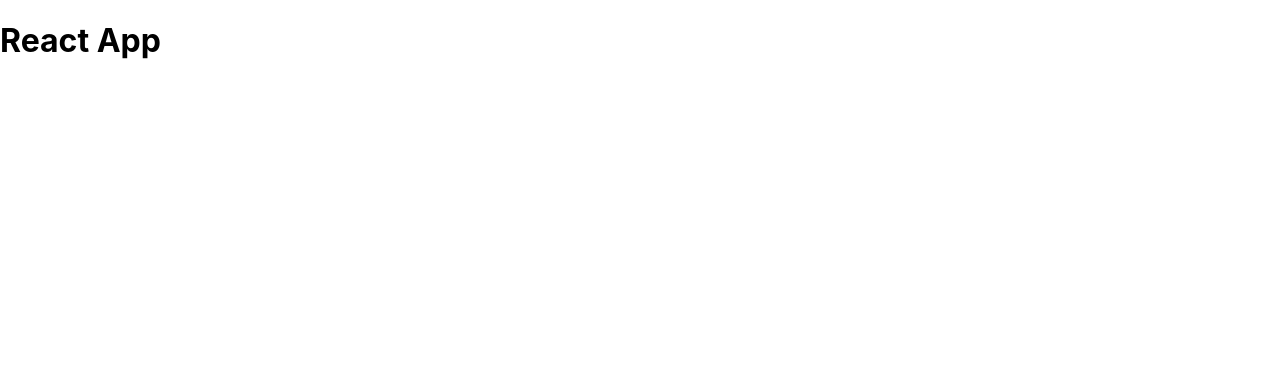
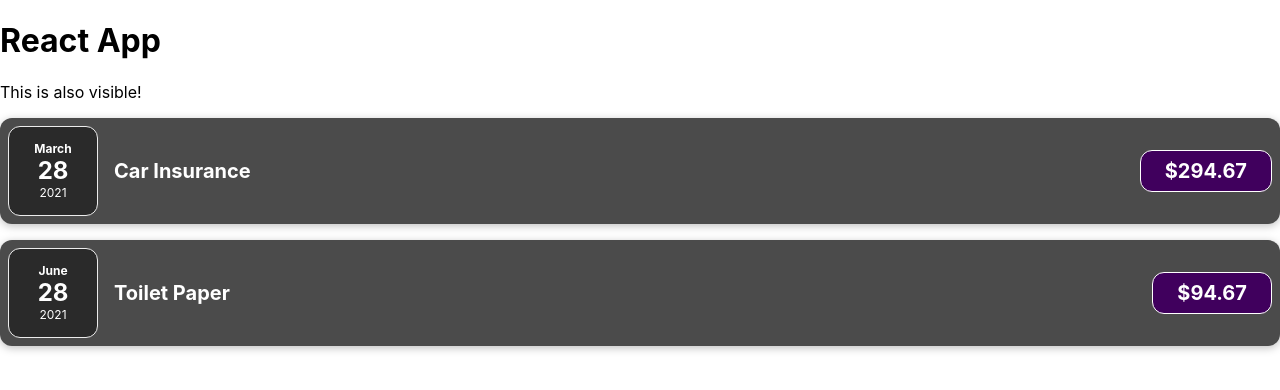
Before and after one commit to prashant5025/web-project, a React (Create React App) app in the folder react-course/lesson-01/: page / in a window 1280 px wide. Shown: the top 390 px of the page. Built offline with nearby package versions, Linux system fonts and the light colour scheme.

Commit message:
initial commit

```diff
--- a/react-course/lesson-01/src/App.js
+++ b/react-course/lesson-01/src/App.js
@@ -1,8 +1,26 @@
+import Expenses from "./components/Expenses";
 
 function App() {
+  const expenses = [
+    {
+      id: "e1",
+      title: "Car Insurance",
+      amount: 294.67,
+      date: new Date(2021, 2, 28),
+    },
+    {
+      id: "e2",
+      title: "Toilet Paper",
+      amount: 94.67,
+      date: new Date(2021, 5, 28),
+    },
+  ];
   return (
     <div className="App">
       <h1>React App</h1>
+      <p>This is also visible!</p>
+
+      <Expenses items={expenses} />
 
     </div>
   );
--- /dev/null
+++ b/react-course/lesson-01/src/components/ExpenseDate.css
@@ -0,0 +1,26 @@
+.expense-date {
+    display: flex;
+    flex-direction: column;
+    width: 5.5rem;
+    height: 5.5rem;
+    border: 1px solid #ececec;
+    background-color: #2a2a2a;
+    color: white;
+    border-radius: 12px;
+    align-items: center;
+    justify-content: center;
+  }
+
+  .expense-date__month {
+    font-size: 0.75rem;
+    font-weight: bold;
+  }
+
+  .expense-date__year {
+    font-size: 0.75rem;
+  }
+
+  .expense-date__day {
+    font-size: 1.5rem;
+    font-weight: bold;
+  }
--- /dev/null
+++ b/react-course/lesson-01/src/components/ExpenseDate.jsx
@@ -0,0 +1,18 @@
+import React from 'react'
+import "./ExpenseDate.css";
+
+const ExpenseDate = (props) => {
+    const month = props.date.toLocaleString("en-US", { month: "long" });
+    const day = props.date.toLocaleString("en-US", { day: "2-digit" });
+    const year = props.date.getFullYear();
+  return (
+    <div className='expense-date'>
+        <div className='expense-date__month'>{month}</div>
+        <div className='expense-date__day'>{day}</div>
+        <div className='expense-date__year'>{year}</div>
+
+      </div>
+  )
+}
+
+export default ExpenseDate;
--- /dev/null
+++ b/react-course/lesson-01/src/components/ExpenseItem.css
@@ -0,0 +1,56 @@
+.expense-item {
+    display: flex;
+    justify-content: space-between;
+    align-items: center;
+    box-shadow: 0 2px 8px rgba(0, 0, 0, 0.25);
+    padding: 0.5rem;
+    margin: 1rem 0;
+    border-radius: 12px;
+    background-color: #4b4b4b;
+}
+
+.expense-item__description {
+    display: flex;
+    flex-direction: column;
+    gap: 1rem;
+    align-items: flex-end;
+    flex-flow: column-reverse;
+    justify-content: flex-start;
+    flex: 1;
+}
+
+.expense-item h2 {
+    color: #3a3a3a;
+    font-size: 1rem;
+    flex: 1;
+    margin: 0 1rem;
+    color: white;
+}
+
+.expense-item__price {
+    font-size: 1rem;
+    font-weight: bold;
+    color: white;
+    background-color: #40005d;
+    border: 1px solid white;
+    padding: 0.5rem;
+    border-radius: 12px;
+}
+
+@media (min-width: 580px) {
+    .expense-item__description {
+        flex-direction: row;
+        align-items: center;
+        justify-content: flex-start;
+        flex: 1;
+    }
+
+    .expense-item__description h2 {
+        font-size: 1.25rem;
+    }
+
+    .expense-item__price {
+        font-size: 1.25rem;
+        padding: 0.5rem 1.5rem;
+    }
+}
--- /dev/null
+++ b/react-course/lesson-01/src/components/ExpenseItem.jsx
@@ -0,0 +1,18 @@
+import React from "react";
+import ExpenseDate from "./ExpenseDate";
+import "./ExpenseItem.css";
+
+const ExpenseItem = (props) => {
+
+  return (
+    <div className="expense-item">
+        <ExpenseDate date={props.date} />
+      <div className="expense-item__description">
+        <h2>{props.title}</h2>
+        <div className="expense-item__price">${props.amount}</div>
+      </div>
+    </div>
+  );
+};
+
+export default ExpenseItem;
--- /dev/null
+++ b/react-course/lesson-01/src/components/Expenses.jsx
@@ -0,0 +1,21 @@
+import React from 'react'
+import ExpenseItem from './ExpenseItem'
+
+const Expenses = (props) => {
+
+    return (
+        <>
+            {
+                props.items.map((expense) => {
+                    return <ExpenseItem
+                        title={expense.title}
+                        amount={expense.amount}
+                        date={expense.date}
+                    />
+                })
+            }
+        </>
+    )
+}
+
+export default Expenses
```
